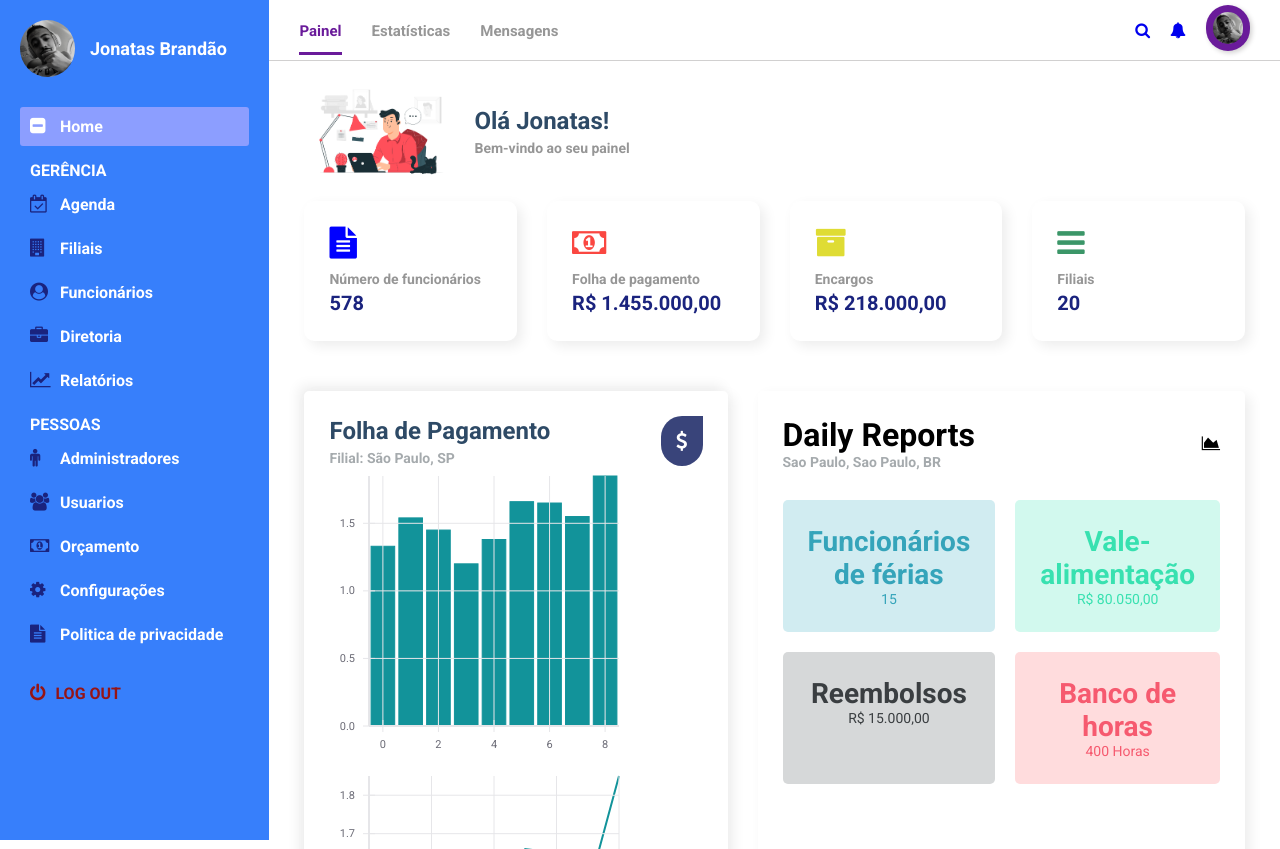
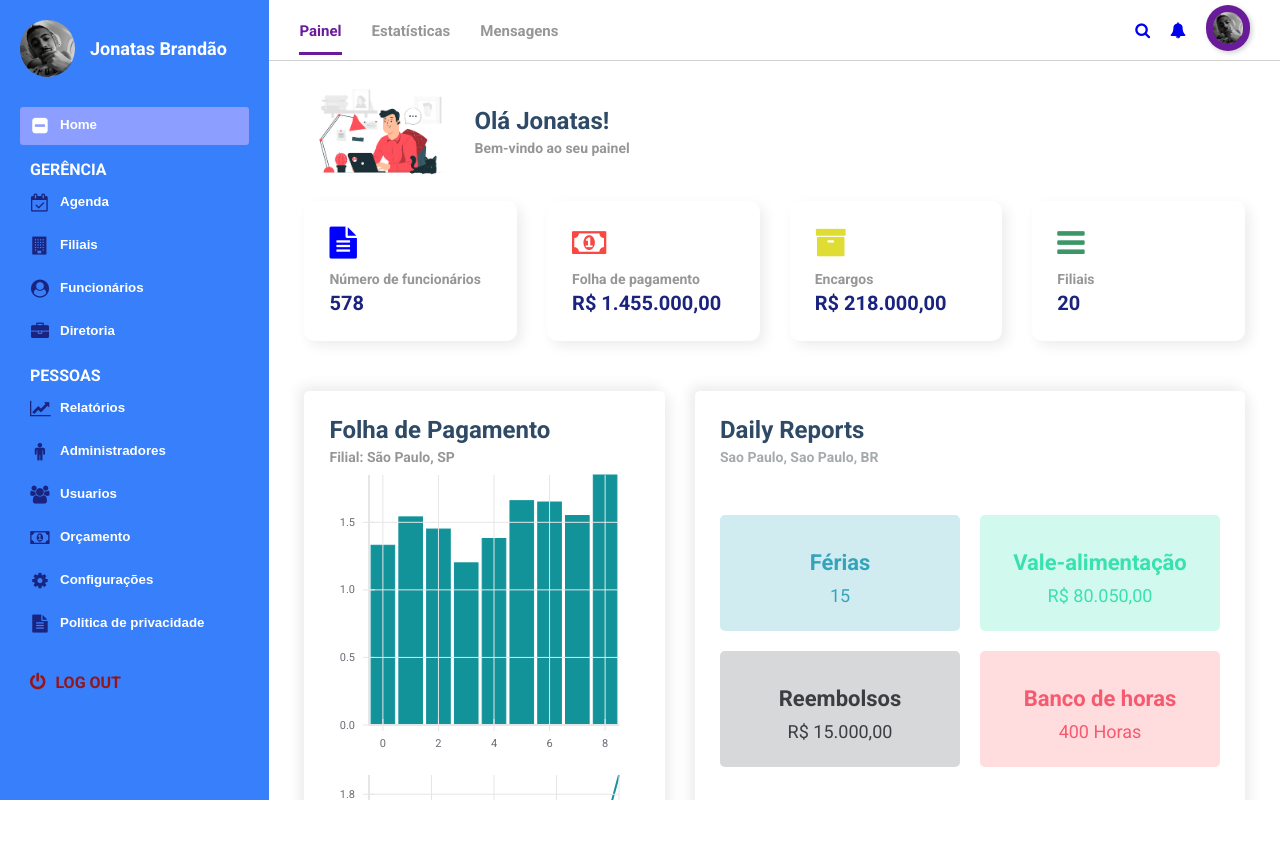
Before and after one commit to jonbrand/onboarding-app, a React (Create React App) app: page / in a window 1280 px wide. After the commit the page ends 800 px from the top, so only its background shows below. Built offline with nearby package versions, Linux system fonts and the light colour scheme.

Commit message:
feat: animation buttons

```diff
--- a/src/components/main/index.css
+++ b/src/components/main/index.css
@@ -2,6 +2,7 @@ main {
     background: var(--white);
     grid-area: main;
     overflow-y: auto;
+    height: 100%;
 }
 
 .main-container {
@@ -95,32 +96,23 @@ main {
 
 .charts-left-title > div > h1 {
     font-size: 24px;
-    color: #2e4a66;
+    color: var(--marine-blue);
     margin-bottom: 5px;
 }
 
 .charts-left-title > div > p {
     font-size: 14px;
     font-weight: 700;
-    color: #a5aaad;
-}
-
-.charts-left-title > i {
-    color: #FFF;
-    font-size: 20px;
-    background: #FFC100;
-    border-radius: 200px 0px 200px 200px;
-    -moz-border-radius: 200px 0px 200px 200px;
-    -webkit-border-radius: 200px 0px 200px 200px;
-    border: 0px solid #000;
-    padding: 15px;
+    color: var(--grey);
 }
 
 .charts-right {
     padding: 25px;
     border-radius: 5px;
-    background: #FFF;
-    box-shadow: 5px 5px 13px #ededed, -5px -5px 13px #FFF;
+    background: var(--white);
+    box-shadow: 5px 5px 13px var(--dark-white), -5px -5px 13px var(--dark-white);
+
+    height: 400px;
 }
 
 .charts-right-title {
@@ -129,9 +121,9 @@ main {
     justify-content: space-between;
 }
 
-.charts-left-title > div > h1 {
+.charts-right-title > div > h1 {
     font-size: 24px;
-    color: #2e4a66;
+    color: var(--marine-blue);
     margin-bottom: 5px;
 }
 
@@ -141,29 +133,30 @@ main {
     color: #a5aaad;
 }
 
-.charts-left-title > i {
-    color: #FFF;
-    font-size: 20px;
-    background: #39447a;
-    border-radius: 200px 0px 200px 200px;
-    border: 0px solid #000;
-    padding: 15px;
-}
-
 .charts-right-cards {
     display: grid;
     grid-template-columns: repeat(2, 1fr);
     gap: 20px;
-    margin-top: 30px;
+    margin-top: 50px;
 }
 
 .card1 {
-    background: #d1ecf1;
-    color: #35a4ba;
+    background: var(--light-blue);
+    color: var(--light-green);
     text-align: center;
     padding: 25px;
+    width: 190px;
     border-radius: 5px;
-    font-size: 14px;
+}
+
+.card1 > h1 {
+    margin-top: 10px;
+    font-size: 22px;
+}
+
+.card1 > p {
+    margin-top: 10px;
+    font-size: 18px;
 }
 
 .card2 {
@@ -171,8 +164,18 @@ main {
     color: #38e1b0;
     text-align: center;
     padding: 25px;
+    width: 190px;
     border-radius: 5px;
-    font-size: 14px;
+}
+
+.card2 > h1 {
+    margin-top: 10px;
+    font-size: 22px;
+}
+
+.card2 > p {
+    margin-top: 10px;
+    font-size: 18px;
 }
 
 .card3 {
@@ -180,8 +183,18 @@ main {
     color: #3a3e41;
     text-align: center;
     padding: 25px;
+    width: 190px;
     border-radius: 5px;
-    font-size: 14px;
+}
+
+.card3 > h1 {
+    margin-top: 10px;
+    font-size: 22px;
+}
+
+.card3 > p {
+    margin-top: 10px;
+    font-size: 18px;
 }
 
 .card4 {
@@ -189,11 +202,21 @@ main {
     color: #f65a6f;
     text-align: center;
     padding: 25px;
+    width: 190px;
     border-radius: 5px;
-    font-size: 14px;
 }
 
-@media only screen and (max-width: 855px) {
+.card4 > h1 {
+    margin-top: 10px;
+    font-size: 22px;
+}
+
+.card4 > p {
+    margin-top: 10px;
+    font-size: 18px;
+}
+
+@media only screen and (max-width: 980px) {
     .main-cards {
         grid-template-columns: 1fr;
         gap: 10px;
@@ -206,9 +229,26 @@ main {
         justify-content: center;
     }
 
+    .charts-left {
+        height: fit-content;
+    }
+
+    .charts-right {
+        height: fit-content;
+    }
+
     .charts-right-cards {
         grid-template-columns: 1fr;
         align-items: center;
         margin-top: 30px;
+        width: 100%;
+        height: 100%;
+    }
+
+    .card1,
+    .card2,
+    .card3,
+    .card4 {
+        width: 85%;
     }
 }
--- a/src/components/main/index.js
+++ b/src/components/main/index.js
@@ -72,7 +72,6 @@ const Main = () => {
                                 <h1>Folha de Pagamento</h1>
                                 <p>Filial: São Paulo, SP</p>
                             </div>
-                            <i className="fa fa-usd"></i>
                         </div>
                         <Chart />
                     </div>
@@ -83,12 +82,11 @@ const Main = () => {
                                 <h1>Daily Reports</h1>
                                 <p>Sao Paulo, Sao Paulo, BR</p>
                             </div>
-                            <i className="fa fa-area-chart"></i>
                         </div>
 
                         <div className="charts-right-cards">
                             <div className="card1">
-                                <h1>Funcionários de férias</h1>
+                                <h1>Férias</h1>
                                 <p>15</p>
                             </div>
 
--- a/src/components/sidebar/index.js
+++ b/src/components/sidebar/index.js
@@ -1,3 +1,4 @@
+import { useState } from 'react';
 import './style.css';
 
 import 'font-awesome/css/font-awesome.min.css';
@@ -5,6 +6,55 @@ import 'font-awesome/css/font-awesome.min.css';
 import logo from '../../assets/photo.jpg';
 
 const Sidebar = ({ sidebarOpen, closeSidebar }) => {
+    const [selectedMenuItemIndex, setSelectedMenuItemIndex] = useState(0);
+
+    const sidebarItems = [
+        {
+            title: 'Home',
+            icon: 'fa-minus-square',
+        },
+        {
+            title: 'Agenda',
+            icon: 'fa-calendar-check-o',
+        },
+        {
+            title: 'Filiais',
+            icon: 'fa-building',
+        },
+        {
+            title: 'Funcionários',
+            icon: 'fa-user-circle',
+        },
+        {
+            title: 'Diretoria',
+            icon: 'fa-briefcase',
+        },
+        {
+            title: 'Relatórios',
+            icon: 'fa-line-chart',
+        },
+        {
+            title: 'Administradores',
+            icon: 'fa-male',
+        },
+        {
+            title: 'Usuarios',
+            icon: 'fa-users',
+        },
+        {
+            title: 'Orçamento',
+            icon: 'fa-money',
+        },
+        {
+            title: 'Configurações',
+            icon: 'fa-cog',
+        },
+        {
+            title: 'Politica de privacidade',
+            icon: 'fa-file-alt',
+        },
+    ];
+
     return (
         <div className={sidebarOpen ? "sidebar-responsive" : ""} id="sidebar">
             <div className="sidebar-title">
@@ -21,52 +71,41 @@ const Sidebar = ({ sidebarOpen, closeSidebar }) => {
                 ></i>
             </div>
             <div className="sidebar-menu">
-                <div className="sidebar-link active-menu-link">
-                    <i class="fa fa-minus-square"></i>
-                    <a href="#top">Home</a>
-                </div>
+                <button
+                    onClick={() => setSelectedMenuItemIndex(0)}
+                    className={`sidebar-link ${selectedMenuItemIndex === 0 ? 'active-menu-link' : ''}`}
+                >
+                    <i className={`fa ${sidebarItems[0].icon}`}></i>
+                    <a href="#top">{sidebarItems[0].title}</a>
+                </button>
                 <h2>GERÊNCIA</h2>
-                <div className="sidebar-link">
-                    <i class="fa fa-calendar-check-o"></i>
-                    <a href="#top">Agenda</a>
-                </div>
-                <div className="sidebar-link">
-                    <i className="fa fa-building"></i>
-                    <a href="#top">Filiais</a>
-                </div>
-                <div className="sidebar-link">
-                    <i className="fa fa-user-circle"></i>
-                    <a href="#top">Funcionários</a>
-                </div>
-                <div className="sidebar-link">
-                    <i className="fa fa-briefcase"></i>
-                    <a href="#top">Diretoria</a>
-                </div>
-                <div className="sidebar-link">
-                    <i className="fa fa-line-chart"></i>
-                    <a href="#top">Relatórios</a>
-                </div>
+
+                {
+                    sidebarItems.splice(1, 4).map((item, index) => (
+                        <button
+                            onClick={() => setSelectedMenuItemIndex(index + 1)}
+                            className={`sidebar-link ${selectedMenuItemIndex === index + 1 ? 'active-menu-link' : ''}`}
+                        >
+                            <i className={`fa ${item.icon}`}></i>
+                            <a href="#top">{item.title}</a>
+                        </button>
+                    ))
+                }
+
                 <h2>PESSOAS</h2>
-                <div className="sidebar-link">
-                    <i className="fa fa-male"></i>
-                    <a href="#top">Administradores</a>
-                </div>
-                <div className="sidebar-link">
-                    <i className="fa fa-users"></i>
-                    <a href="#top">Usuarios</a>
-                </div>
-                <div className="sidebar-link">
-                    <i className="fa fa-money"></i>
-                    <a href="#top">Orçamento</a>
-                </div>
-                <div className="sidebar-link">
-                    <i className="fa fa-cog"></i>
-                    <a href="#top">Configurações</a>
-                </div>
-                <div className="sidebar-link">
-                    <i className="fa fa-file-alt"></i>
-                    <a href="#top">Politica de privacidade</a>
-                </div>
+
+               {
+                sidebarItems.splice(1).map((item, index) => (
+                        <button
+                            onClick={() => setSelectedMenuItemIndex(index + 5)}
+                            className={`sidebar-link ${selectedMenuItemIndex === index + 5 ? 'active-menu-link' : ''}`}
+                        >
+                            <i className={`fa ${item.icon}`}></i>
+                            <a href="#top">{item.title}</a>
+                        </button>
+                    ))
+                }
+
                 <div className="sidebar-logout">
                     <i className="fa fa-power-off"></i>
                     <a href="#top">Log out</a>
--- a/src/components/sidebar/style.css
+++ b/src/components/sidebar/style.css
@@ -5,7 +5,6 @@
     padding: 20px;
     -webkit-transition: all 0.5s;
     transition: all 0.5s;
-    height: 100vh;
 }
 
 .sidebar-title {
@@ -44,6 +43,7 @@
     margin-bottom: 5px;
     padding: 0 10px;
     font-weight: 700;
+    width: 100%;
 }
 
 .sidebar-link {
@@ -52,6 +52,10 @@
     padding: 10px;
     border-radius: 3px;
     margin-bottom: 5px;
+    background: transparent;
+    border: 0;
+    outline: none;
+    width: 100%;
 }
 
 .active-menu-link {
@@ -67,12 +71,6 @@
     text-decoration: none;
     color: var(--white);
     font-weight: 700;
-}
-
-.sidebar-link a:focus {
-    padding: 7px;
-    background: var(--indigo);
-    border-radius: 3px;
 }
 
 .sidebar-link > i {
@@ -103,6 +101,7 @@
     display: inline !important;
     z-index: 9999 !important;
     left: 0 !important;
+    height: 100vh;
     position: absolute;
 }
 
--- a/src/index.css
+++ b/src/index.css
@@ -9,10 +9,13 @@
   --light-grey: #d1d0d0;
   --dark-blue: #377FFB;
   --marine-blue: #2e4a66;
+  --light-blue: #d1ecf1;
+  --light-green: #35a4ba;
   --indigo: #8C9EFF;
   --dark-indigo: #1a237e;
   --dark-red: #961414;
   --dark-purple: #6a1b9a;
+  --yellow: #FFC100;
 }
 
 /* Scrollbar */
@@ -46,6 +49,10 @@
 body {
   box-sizing: border-box;
   font-family: 'Roboto', sans-serif;
+}
+
+button {
+  cursor: pointer;
 }
 
 .text-primary-p {
```
Also changed, not shown: src/components/navbar/index.js (+18 -6 lines).
